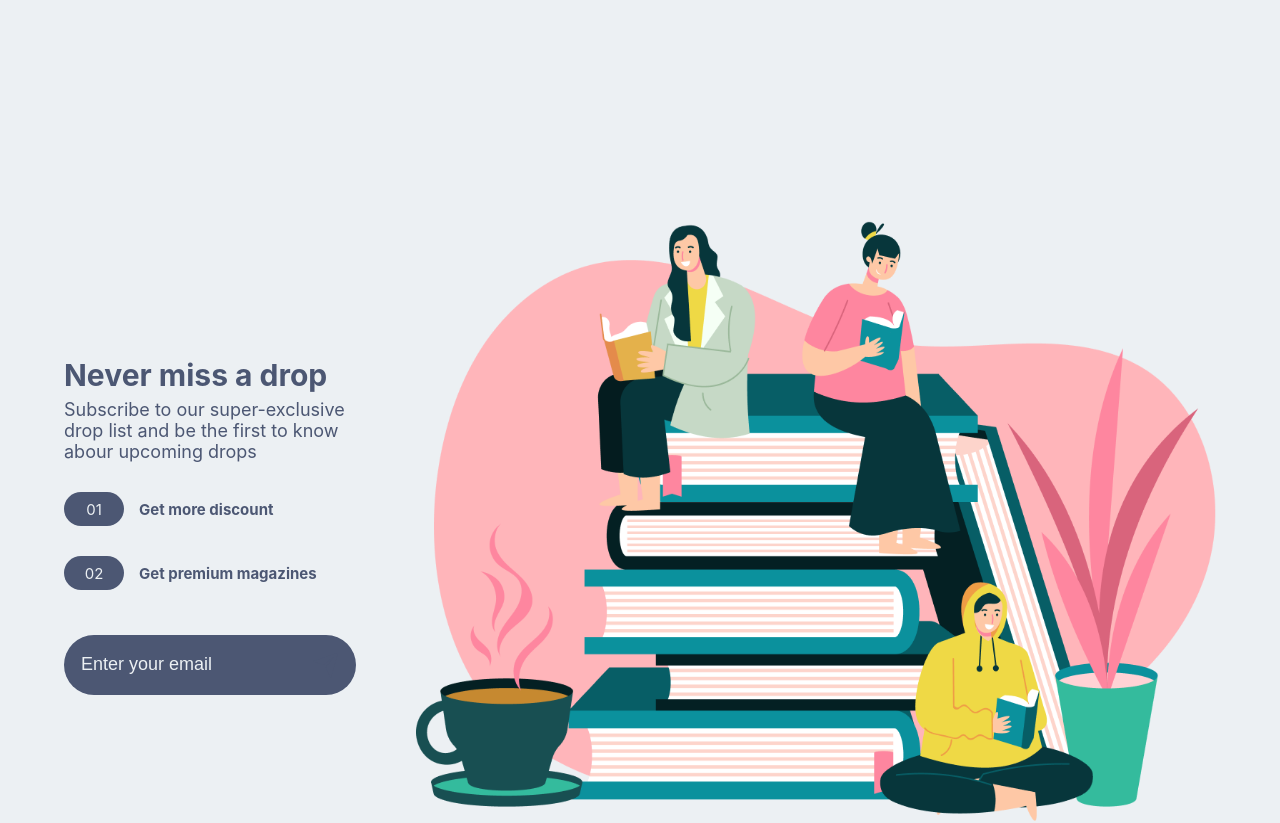
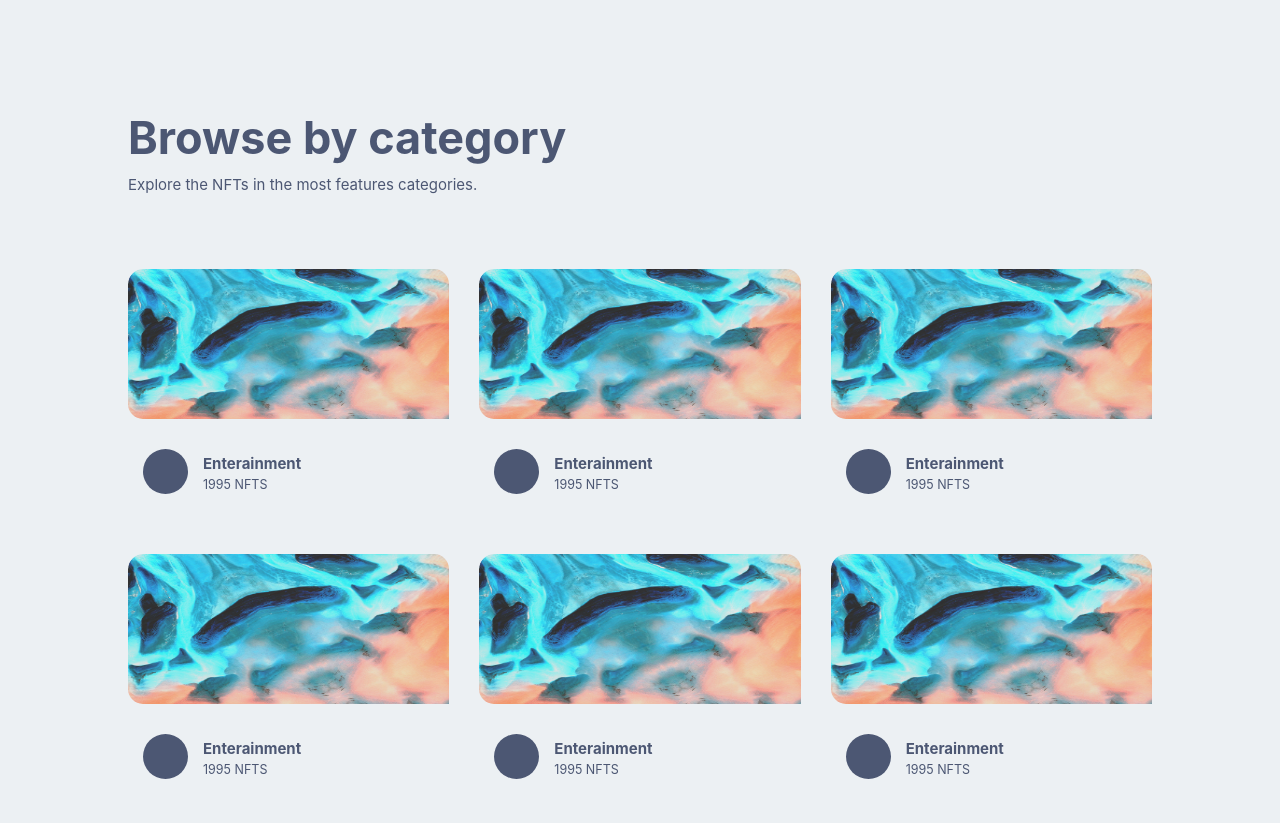
Before and after one commit to Chien-2112/WEB3_NFT_MARKETPLACE_DATN, a Next.js app in the folder frontend/: page / in a window 1280 px wide. Shown: the part 2320-3143 px from the top of the page. Built offline with nearby package versions, Linux system fonts and the light colour scheme.

Commit message:
implement category section

```diff
--- /dev/null
+++ b/frontend/components/Category/Category.jsx
@@ -0,0 +1,41 @@
+import React from 'react';
+import Image from 'next/image';
+import { BsCircleFill } from 'react-icons/bs';
+
+// INTERNAL IMPORT.
+import Style from "./Category.module.css";
+import images from "../../public/img";
+
+const Category = () => {
+	const CategoryArray = [1, 2, 3, 4, 5, 6];
+	return (
+		<div className={Style.box_category}>
+			<div className={Style.category}>
+				{CategoryArray.map((el, i) => (
+					<div className={Style.category_box} key={i + 1}>
+						<Image
+							src={images.creatorbackground1}
+							className={Style.category_box_img}
+							alt="Background image"
+							width={350}
+							height={150}
+							objectFit="cover"
+						/>
+
+						<div className={Style.category_box_title}>
+							<span>
+								<BsCircleFill />
+							</span>
+							<div className={Style.category_box_title_info}>
+								<h4>Enterainment</h4>
+								<small>1995 NFTS</small>
+							</div>
+						</div>
+					</div>
+				))}
+			</div>
+		</div>
+	)
+}
+
+export default Category;
--- /dev/null
+++ b/frontend/components/Category/Category.module.css
@@ -0,0 +1,66 @@
+
+.box_category {
+	width: 80%;
+	margin: 0 auto;
+}
+
+.category {
+	padding: 4rem 0;
+	display: grid;
+	grid-template-columns: repeat(6, 1fr);
+	gap: 2rem;
+}
+
+.category_box {
+	line-height: 0;
+	transition: all .3s ease-in;
+	border-radius: 1rem;
+	overflow: hidden;
+	cursor: pointer;
+	padding-bottom: 1rem;
+}
+
+.category_box:hover {
+	box-shadow: var(--box-shadow);
+}
+
+.category_box_img {
+	border-radius: 1rem;
+}
+
+.category_box_title {
+	display: flex;
+	align-items: center;
+	padding: 1rem;
+	gap: 1rem;
+}
+
+.category_box_title span {
+	font-size: 3rem;
+	margin-top: 1rem;
+}
+
+@media screen and (min-device-width: 320px) and
+(max-device-width: 425px) {
+	.box_category {
+		width: 90%;
+	}
+
+	.category {
+		grid-template-columns: 1fr;
+	}
+}
+
+@media screen and (min-device-width: 427px) and
+(max-device-width: 770px) {
+	.category {
+		grid-template-columns: repeat(2, 1fr);
+	}
+}
+
+@media screen and (min-device-width: 772px) and
+(max-device-width: 1025px) {
+	.category {
+		grid-template-columns: repeat(3, 1fr);
+	}
+}
--- /dev/null
+++ b/frontend/components/Title/Title.jsx
@@ -0,0 +1,17 @@
+import React from 'react';
+
+// INTERNAL IMPORT.
+import Style from "./Title.module.css";
+
+const Title = ({ heading, paragraph }) => {
+  return (
+	<div className={Style.title}>
+		<div className={Style.title_box}>
+			<h2>{heading}</h2>
+			<p>{paragraph}</p>
+		</div>
+	</div>
+  )
+}
+
+export default Title;
--- /dev/null
+++ b/frontend/components/Title/Title.module.css
@@ -0,0 +1,27 @@
+
+
+.title {
+	width: 100%;
+}
+
+.title_box {
+	width: 80%;
+	margin: 0 auto;
+}
+
+.title_box h2 {
+	font-size: 3rem;
+	line-height: 0;
+}
+
+@media screen and (min-device-width: 320px) and
+(max-device-width: 425px) {
+	.title_box {
+		width: 90%;
+	}
+
+	.title_box h2 {
+		font-size: 1.8rem;
+		line-height: 0;
+	}
+}
--- a/frontend/components/componentsindex.js
+++ b/frontend/components/componentsindex.js
@@ -5,5 +5,7 @@
 import Service from "./Service/Service";
 import BigNFTSlider from "./BigNFTSlider/BigNFTSlider";
 import Subscribe from "./Subscribe/Subscribe";
+import Title from "./Title/Title";
+import Category from "./Category/Category";
 
-export { Button, Footer, NavBar, HeroSection, Service, BigNFTSlider, Subscribe };
+export { Button, Footer, NavBar, HeroSection, Service, BigNFTSlider, Subscribe, Title, Category };
--- a/frontend/src/app/page.js
+++ b/frontend/src/app/page.js
@@ -6,7 +6,9 @@
   HeroSection,
   Service,
   BigNFTSlider ,
-  Subscribe
+  Subscribe,
+  Title,
+  Category,
 } from "../../components/componentsindex";
 
 export default function Home() {
@@ -15,7 +17,12 @@
       <HeroSection />
       <Service />
       <BigNFTSlider />
+      <Title
+        heading="Browse by category"
+        paragraph="Explore the NFTs in the most features categories."
+      />
+      <Category />
       <Subscribe />
     </div>
   );
-}
+};
```
